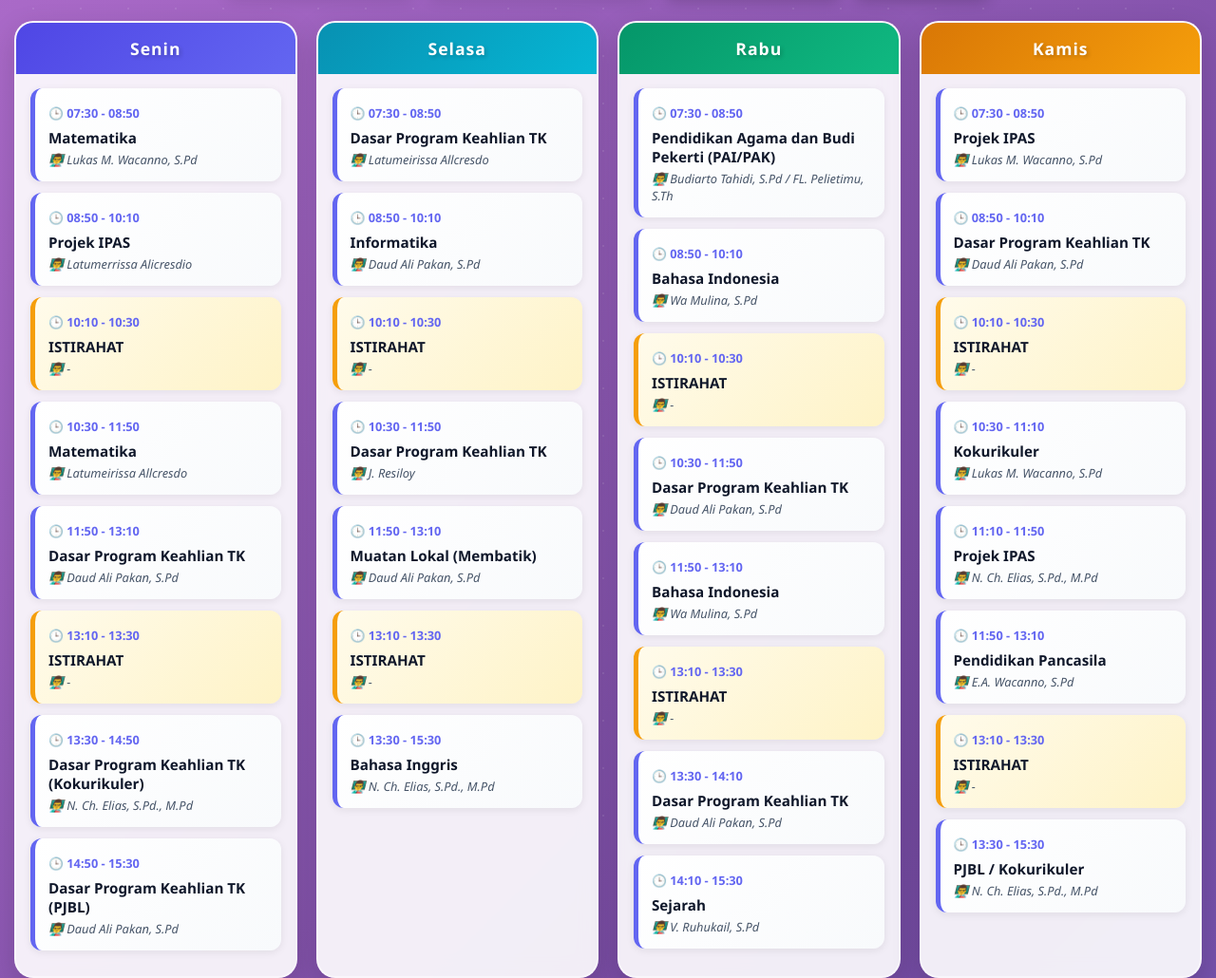
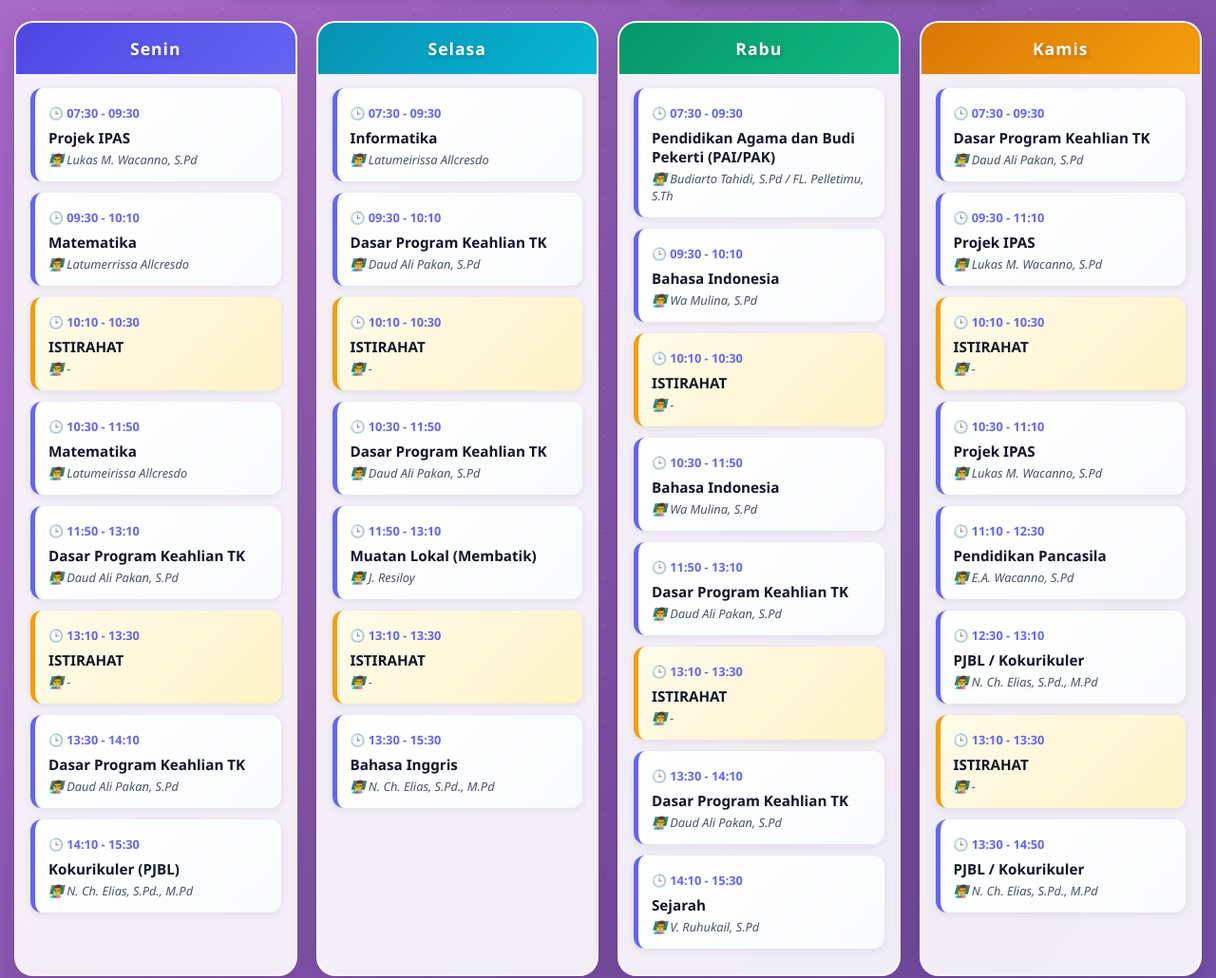
Before and after one commit to alexbahy-tech/jadwal-XTK1, a plain HTML site: page index.html in a window 1280 px wide. Shown: the part 306-1336 px from the top of the page at 95% size. Drawn offline with Linux system fonts and the light colour scheme.

Commit message:
Update index.html

```diff
--- a/index.html
+++ b/index.html
@@ -503,49 +503,49 @@ const rawData = {
     schedule: [
 
   // SENIN
-  { "day": "Sen", "time": "07:30 - 08:50", "subject": "Matematika", "teacher": "Lukas M. Wacanno, S.Pd" },
-  { "day": "Sen", "time": "08:50 - 10:10", "subject": "Projek IPAS", "teacher": "Latumerrissa Alicresdio" },
+  { "day": "Sen", "time": "07:30 - 09:30", "subject": "Projek IPAS", "teacher": "Lukas M. Wacanno, S.Pd" },
+  { "day": "Sen", "time": "09:30 - 10:10", "subject": "Matematika", "teacher": "Latumerrissa Allcresdo" },
   { "day": "Sen", "time": "10:10 - 10:30", "subject": "ISTIRAHAT", "teacher": "-", "type": "break" },
   { "day": "Sen", "time": "10:30 - 11:50", "subject": "Matematika", "teacher": "Latumeirissa Allcresdo" },
   { "day": "Sen", "time": "11:50 - 13:10", "subject": "Dasar Program Keahlian TK", "teacher": "Daud Ali Pakan, S.Pd" },
   { "day": "Sen", "time": "13:10 - 13:30", "subject": "ISTIRAHAT", "teacher": "-", "type": "break" },
-  { "day": "Sen", "time": "13:30 - 14:50", "subject": "Dasar Program Keahlian TK (Kokurikuler)", "teacher": "N. Ch. Elias, S.Pd., M.Pd" },
-  { "day": "Sen", "time": "14:50 - 15:30", "subject": "Dasar Program Keahlian TK (PJBL)", "teacher": "Daud Ali Pakan, S.Pd" },
+  { "day": "Sen", "time": "13:30 - 14:10", "subject": "Dasar Program Keahlian TK", "teacher": "Daud Ali Pakan, S.Pd" },
+  { "day": "Sen", "time": "14:10 - 15:30", "subject": "Kokurikuler (PJBL)", "teacher": "N. Ch. Elias, S.Pd., M.Pd" },
 
   // SELASA
-  { "day": "Sel", "time": "07:30 - 08:50", "subject": "Dasar Program Keahlian TK", "teacher": "Latumeirissa Allcresdo" },
-  { "day": "Sel", "time": "08:50 - 10:10", "subject": "Informatika", "teacher": "Daud Ali Pakan, S.Pd" },
+  { "day": "Sel", "time": "07:30 - 09:30", "subject": "Informatika", "teacher": "Latumeirissa Allcresdo" },
+  { "day": "Sel", "time": "09:30 - 10:10", "subject": "Dasar Program Keahlian TK", "teacher": "Daud Ali Pakan, S.Pd" },
   { "day": "Sel", "time": "10:10 - 10:30", "subject": "ISTIRAHAT", "teacher": "-", "type": "break" },
-  { "day": "Sel", "time": "10:30 - 11:50", "subject": "Dasar Program Keahlian TK", "teacher": "J. Resiloy" },
-  { "day": "Sel", "time": "11:50 - 13:10", "subject": "Muatan Lokal (Membatik)", "teacher": "Daud Ali Pakan, S.Pd" },
+  { "day": "Sel", "time": "10:30 - 11:50", "subject": "Dasar Program Keahlian TK", "teacher": "Daud Ali Pakan, S.Pd" },
+  { "day": "Sel", "time": "11:50 - 13:10", "subject": "Muatan Lokal (Membatik)", "teacher": "J. Resiloy" },
   { "day": "Sel", "time": "13:10 - 13:30", "subject": "ISTIRAHAT", "teacher": "-", "type": "break" },
   { "day": "Sel", "time": "13:30 - 15:30", "subject": "Bahasa Inggris", "teacher": "N. Ch. Elias, S.Pd., M.Pd" },
 
   // RABU
-  { "day": "Rab", "time": "07:30 - 08:50", "subject": "Pendidikan Agama dan Budi Pekerti (PAI/PAK)", "teacher": "Budiarto Tahidi, S.Pd / FL. Pelietimu, S.Th" },
-  { "day": "Rab", "time": "08:50 - 10:10", "subject": "Bahasa Indonesia", "teacher": "Wa Mulina, S.Pd" },
+  { "day": "Rab", "time": "07:30 - 09:30", "subject": "Pendidikan Agama dan Budi Pekerti (PAI/PAK)", "teacher": "Budiarto Tahidi, S.Pd / FL. Pelletimu, S.Th" },
+  { "day": "Rab", "time": "09:30 - 10:10", "subject": "Bahasa Indonesia", "teacher": "Wa Mulina, S.Pd" },
   { "day": "Rab", "time": "10:10 - 10:30", "subject": "ISTIRAHAT", "teacher": "-", "type": "break" },
-  { "day": "Rab", "time": "10:30 - 11:50", "subject": "Dasar Program Keahlian TK", "teacher": "Daud Ali Pakan, S.Pd" },
-  { "day": "Rab", "time": "11:50 - 13:10", "subject": "Bahasa Indonesia", "teacher": "Wa Mulina, S.Pd" },
+  { "day": "Rab", "time": "10:30 - 11:50", "subject": "Bahasa Indonesia", "teacher": "Wa Mulina, S.Pd" },
+  { "day": "Rab", "time": "11:50 - 13:10", "subject": "Dasar Program Keahlian TK", "teacher": "Daud Ali Pakan, S.Pd" },
   { "day": "Rab", "time": "13:10 - 13:30", "subject": "ISTIRAHAT", "teacher": "-", "type": "break" },
   { "day": "Rab", "time": "13:30 - 14:10", "subject": "Dasar Program Keahlian TK", "teacher": "Daud Ali Pakan, S.Pd" },
   { "day": "Rab", "time": "14:10 - 15:30", "subject": "Sejarah", "teacher": "V. Ruhukail, S.Pd" },
 
   // KAMIS
-  { "day": "Kam", "time": "07:30 - 08:50", "subject": "Projek IPAS", "teacher": "Lukas M. Wacanno, S.Pd" },
-  { "day": "Kam", "time": "08:50 - 10:10", "subject": "Dasar Program Keahlian TK", "teacher": "Daud Ali Pakan, S.Pd" },
+  { "day": "Kam", "time": "07:30 - 09:30", "subject": "Dasar Program Keahlian TK", "teacher": "Daud Ali Pakan, S.Pd" },
+  { "day": "Kam", "time": "09:30 - 11:10", "subject": "Projek IPAS", "teacher": "Lukas M. Wacanno, S.Pd" },
   { "day": "Kam", "time": "10:10 - 10:30", "subject": "ISTIRAHAT", "teacher": "-", "type": "break" },
-  { "day": "Kam", "time": "10:30 - 11:10", "subject": "Kokurikuler", "teacher": "Lukas M. Wacanno, S.Pd" },
-  { "day": "Kam", "time": "11:10 - 11:50", "subject": "Projek IPAS", "teacher": "N. Ch. Elias, S.Pd., M.Pd" },
-  { "day": "Kam", "time": "11:50 - 13:10", "subject": "Pendidikan Pancasila", "teacher": "E.A. Wacanno, S.Pd" },
+  { "day": "Kam", "time": "10:30 - 11:10", "subject": "Projek IPAS", "teacher": "Lukas M. Wacanno, S.Pd" },
+  { "day": "Kam", "time": "11:10 - 12:30", "subject": "Pendidikan Pancasila", "teacher": "E.A. Wacanno, S.Pd" },
+  { "day": "Kam", "time": "12:30 - 13:10", "subject": "PJBL / Kokurikuler", "teacher": "N. Ch. Elias, S.Pd., M.Pd" },
   { "day": "Kam", "time": "13:10 - 13:30", "subject": "ISTIRAHAT", "teacher": "-", "type": "break" },
-  { "day": "Kam", "time": "13:30 - 15:30", "subject": "PJBL / Kokurikuler", "teacher": "N. Ch. Elias, S.Pd., M.Pd" },
+  { "day": "Kam", "time": "13:30 - 14:50", "subject": "PJBL / Kokurikuler", "teacher": "N. Ch. Elias, S.Pd., M.Pd" },
 
   // JUMAT
-  { "day": "Jum", "time": "07:30 - 08:50", "subject": "Pendidikan Jasmani, Olahraga dan Kesehatan", "teacher": "O.A. Lawalata, S.Pd" },
-  { "day": "Jum", "time": "08:50 - 10:10", "subject": "Seni Budaya (Seni Musik)", "teacher": "R. A. Ririhena, SM.Gr" },
+  { "day": "Jum", "time": "07:30 - 08:50", "subject": "Seni Budaya (Seni Musik)", "teacher": "R. A. Ririhena, SM.Gr" },
+  { "day": "Jum", "time": "08:50 - 10:10", "subject": "Pendidikan Jasmani, Olahraga dan Kesehatan", "teacher": "O.A. Lawalata, S.Pd" },
   { "day": "Jum", "time": "10:10 - 10:30", "subject": "ISTIRAHAT", "teacher": "-", "type": "break" },
-  { "day": "Jum", "time": "10:30 - 11:50", "subject": "Pendidikan Jasmani, Olahraga dan Kesehatan", "teacher": "O.A. Lawalata, S.Pd" }
+  { "day": "Jum", "time": "10:30 - 11:10", "subject": "Pendidikan Jasmani, Olahraga dan Kesehatan", "teacher": "O.A. Lawalata, S.Pd" }
 ]
 };
 
```
